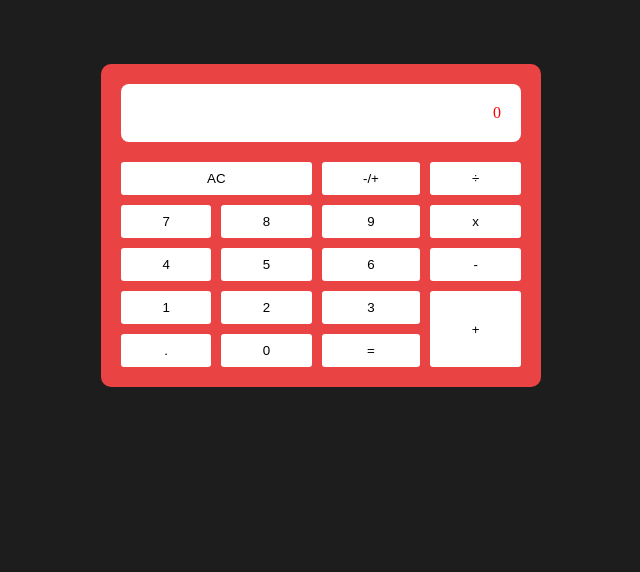
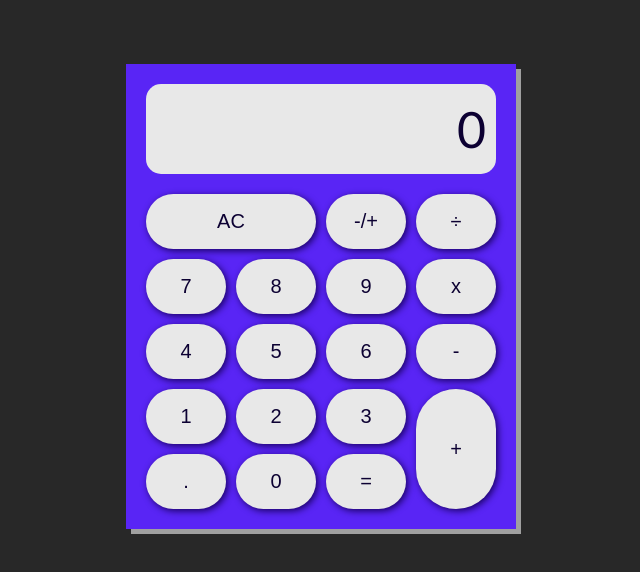
Before and after one commit to namit-c/simple_calculator, a plain HTML site: page index.html in a window 1280 px wide. Shown: the whole page, without its empty margins (319-959 px from the left). Drawn offline with Linux system fonts and the light colour scheme.

Commit message:
changed the colour of the bg and stylized the buttons

```diff
--- a/style.css
+++ b/style.css
@@ -1,8 +1,9 @@
 html{
     /* margin: auto; */
     height: 100%;
-    background: rgb(29, 29, 29);
+    background-color: #282828;
     margin: auto;
+    font-family: 'Trebuchet MS', 'Helvatica';
 }
 
 body{
@@ -12,44 +13,62 @@ body{
 }
 
 .calculator {
-    background-color: rgb(233, 67, 67);
-    max-width: 400px;
-    border-radius: 10px;
+    background-color: #5925f5;
+    max-width: 350px;
+    /* border-radius: 10px; */
+    box-shadow: 5px 5px 0px rgba(255, 255, 255, 0.557);
     padding: 20px;
     margin: auto;
 }
 
 .screen{
-    background-color: rgb(255, 255, 255);
-    border-radius: 8px;
+    font-size: 50px;
+    background-color: #e8e8e8;
+    border-radius: 15px;
     margin: 0 auto 20px 0;
-    padding: 20px;
-    color: rgb(255, 0, 0);
+    padding: 15px 10px;
+    color: #0C0032;
     text-align: right;
 }
 
 .buttons{
     display: grid;
-    grid-template-columns: repeat(4, auto);
+    grid-template-columns: repeat(4, 1fr);
     grid-gap: 10px;
     /* height: 100%; */
 }
 
 button{
-    padding: 8px;
-    background-color: white;
+    padding: 15px;
+    background-color: #e8e8e8;
+    color: #0C0032;
     border: 1px solid transparent;
-    border-radius: 3px;
-    /* margin-left: 40px; */
+    border-radius: 40px;
+    font-size: 20px;
+    box-shadow: 2px 2px 7px #190061;
 }
 
 button:hover{
-    background-color: #004758;
-    color: white;
+    background-color: #240090;
+    color: #e8e8e8;
 }
 
 button:focus{
     outline: none;
+}
+
+.operator:hover{
+    background-color: #f0e800;
+    color: #0C0032;
+}
+
+.operator-active{
+    background-color: darkblue;
+}
+
+.equals:hover{
+    background-color: #00ff26;
+    color: #0C0032;
 }
 
 .clear{
@@ -59,7 +78,3 @@ button:focus{
 #add{
     grid-row: span 2;
 }
-
-.operator-active{
-    background-color: darkblue;
-}
```
